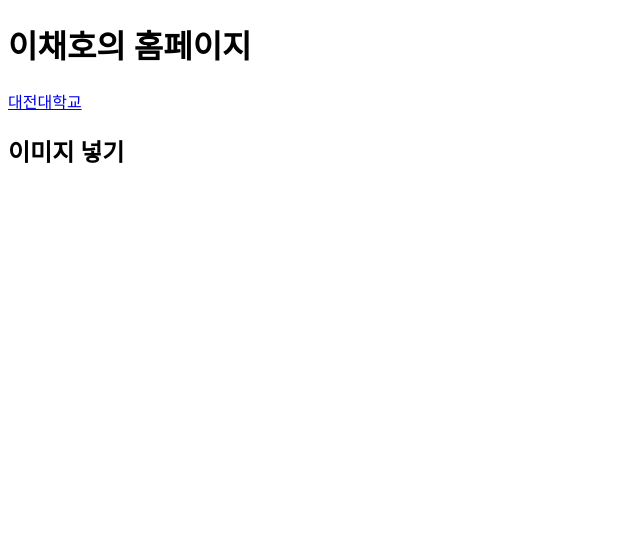
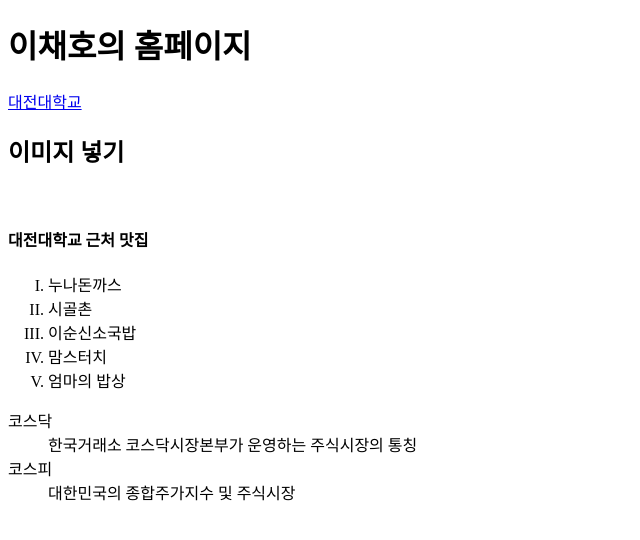
Before and after one commit to rotcho-html/rotcho-html.github.io, a plain HTML site: page index.html in a window 1280 px wide. Shown: the whole page, without its empty margins (0-640 px from the left). Drawn offline with Linux system fonts and the light colour scheme.

Commit message:
Update index.html

```diff
--- a/index.html
+++ b/index.html
@@ -10,5 +10,20 @@
     <a href="https://edu.dju.ac.kr/">대전대학교</a>
     <h2>이미지 넣기</h2>
     <img src="images/computer_1920.jpg" alt="">
+
+    <h4>대전대학교 근처 맛집</h4>
+    <ol type="I" start"1">
+        <li>누나돈까스</li>
+        <li>시골촌</li>
+        <li>이순신소국밥</li>
+        <li>맘스터치</li>
+        <li>엄마의 밥상</li>
+    </ol>
+    <dl>
+        <dt>코스닥</dt>
+        <dd>한국거래소 코스닥시장본부가 운영하는 주식시장의 통칭</dd>
+        <dt>코스피</dt>
+        <dd>대한민국의 종합주가지수 및 주식시장</dd>
+    </dl>
 </body>
 </html>
```
